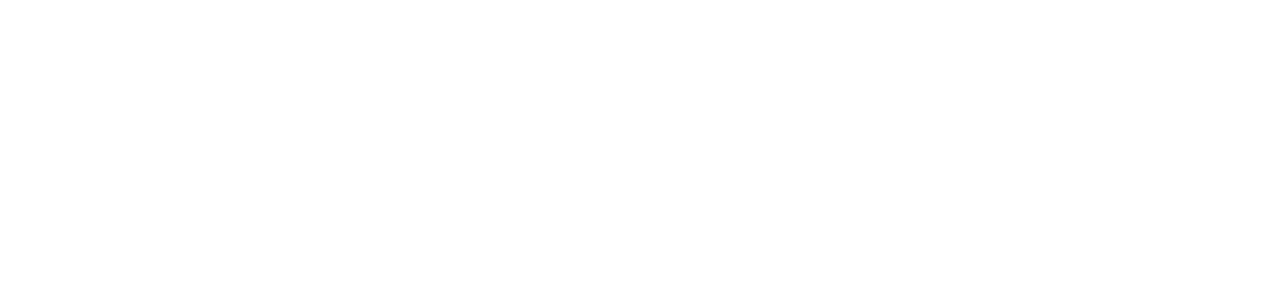
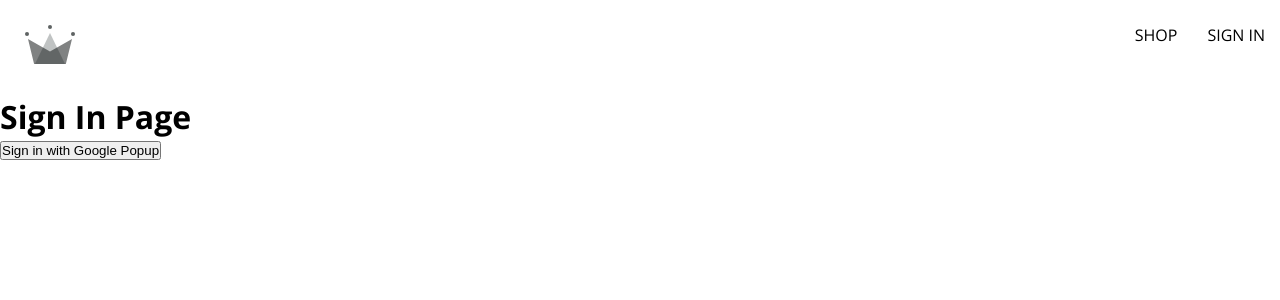
Before and after one commit to artpavel/e-shop-on-react, a React (Create React App) app: page /sign-in in a window 1280 px wide. Before the commit this address had no page. Shown: the top 300 px of the page. Built offline with nearby package versions, Linux system fonts and the light colour scheme.

Commit message:
add firebase and auth users

```diff
--- a/package.json
+++ b/package.json
@@ -6,6 +6,7 @@
     "@testing-library/jest-dom": "^5.16.4",
     "@testing-library/react": "^13.3.0",
     "@testing-library/user-event": "^13.5.0",
+    "firebase": "^9.8.2",
     "react": "^18.1.0",
     "react-dom": "^18.1.0",
     "react-router-dom": "^6.3.0",
--- a/src/App.js
+++ b/src/App.js
@@ -1,25 +1,22 @@
 import Home from './routes/home/home.component';
-import { Routes, Route, Outlet } from 'react-router-dom';
+import { Routes, Route } from 'react-router-dom';
+import Navigation from './routes/navigation/navigation.component';
+import SignIn from './routes/sign-in/sign-in.component';
 
-const Navigation = () => {
-  return (<div>
-      <div>
-        <h1>THE NAVIGATION</h1>
-      </div>
-      <Outlet />
-    </div>);
-};
 
 const Shop = () => <h2>I'm SHOP</h2>;
 
 const App = () => {
 
-  return (<Routes>
+  return (
+    <Routes>
       <Route path="/" element={ <Navigation /> }>
         <Route index element={ <Home /> } />
         <Route path="shop" element={ <Shop /> } />
+        <Route path="sign-in" element={ <SignIn /> } />
       </Route>
-    </Routes>);
+    </Routes>
+  );
 };
 
 export default App;
--- a/src/index.scss
+++ b/src/index.scss
@@ -1,3 +1,9 @@
+*{
+  margin: 0;
+  padding: 0;
+  box-sizing: border-box;
+}
+
 body {
   margin: 0;
   font-family: 'Open Sans', sans-serif;
@@ -9,3 +15,8 @@
   font-family: source-code-pro, Menlo, Monaco, Consolas, 'Courier New',
     monospace;
 }
+
+a{
+  text-decoration: none;
+  color: black;
+}
--- /dev/null
+++ b/src/routes/navigation/navigation.component.js
@@ -0,0 +1,23 @@
+import { Outlet, Link } from 'react-router-dom';
+import { Fragment } from 'react';
+import { ReactComponent as CrwnLogo } from '../../assets/crown.svg';
+import './navigation.styles.scss'
+
+const Navigation = () => {
+  return (
+    <Fragment>
+      <div className="navigation">
+        <Link className="logo-container" to="/">
+          <CrwnLogo className='logo'/>
+        </Link>
+        <div className="nav-links-container">
+          <Link className="nav-link" to="/shop">SHOP</Link>
+          <Link className="nav-link" to="/sign-in">SIGN IN</Link>
+        </div>
+      </div>
+      <Outlet />
+    </Fragment>
+  );
+};
+
+export default Navigation;
--- /dev/null
+++ b/src/routes/navigation/navigation.styles.scss
@@ -0,0 +1,26 @@
+.navigation {
+  height: 70px;
+  width: 100%;
+  display: flex;
+  justify-content: space-between;
+  margin-bottom: 25px;
+
+  .logo-container {
+    height: 100%;
+    width: 70px;
+    padding: 25px;
+  }
+
+  .nav-links-container {
+    width: 50%;
+    height: 100%;
+    display: flex;
+    align-items: center;
+    justify-content: flex-end;
+
+    .nav-link {
+      padding: 10px 15px;
+      cursor: pointer;
+    }
+  }
+}
--- /dev/null
+++ b/src/routes/sign-in/sign-in.component.js
@@ -0,0 +1,20 @@
+import React from 'react';
+import { signInWithGooglePopup } from '../../utils/firebase/firebase.utils';
+import { createUserDocumentFromAuth } from '../../utils/firebase/firebase.utils';
+
+const SignIn = () => {
+  // create or check user
+  const logGoogleUser = async () => {
+    const response = await signInWithGooglePopup();
+    const userDocRef = await createUserDocumentFromAuth(response.user);
+  };
+
+  return (
+    <div>
+      <h1>Sign In Page</h1>
+      <button onClick={ logGoogleUser }>Sign in with Google Popup</button>
+    </div>
+  );
+};
+
+export default SignIn;
--- /dev/null
+++ b/src/utils/firebase/firebase.utils.js
@@ -0,0 +1,60 @@
+import { initializeApp } from 'firebase/app';
+import {
+  getAuth,
+  signInWithRedirect,
+  signInWithPopup,
+  GoogleAuthProvider
+} from 'firebase/auth';
+
+import { getFirestore, doc, getDoc, setDoc } from 'firebase/firestore';
+
+// initialization
+const firebaseConfig = {
+  apiKey: 'AIzaSyCtCdWVEuY-zVS2kPh4L_uwiRGo85aQE_c',
+  authDomain: 'crwn-db-f86e9.firebaseapp.com',
+  projectId: 'crwn-db-f86e9',
+  storageBucket: 'crwn-db-f86e9.appspot.com',
+  messagingSenderId: '371460497986',
+  appId: '1:371460497986:web:1c9b65bb4d0c8064c5c3db'
+};
+
+// Initialize Firebase
+const firebaseApp = initializeApp(firebaseConfig);
+
+const provider = new GoogleAuthProvider();
+provider.setCustomParameters({
+  prompt: 'select_account'
+});
+
+export const auth = getAuth();
+export const signInWithGooglePopup = () => signInWithPopup(auth, provider);
+
+// data base
+export const db = getFirestore();
+
+// create or check user in my db
+export const createUserDocumentFromAuth = async userAuth => {
+  const userDocRef = doc(db, 'users', userAuth.uid);
+  const userSnapshot = await getDoc(userDocRef);
+
+  // if user data doesn't exist / set the document with data from userAuth in collection
+  // if user data exists
+  if (!userSnapshot.exists()) {
+    const { displayName, email } = userAuth;
+    const createdAt = new Date();
+
+    try {
+      await setDoc(userDocRef, {
+        displayName,
+        email,
+        createdAt
+      });
+    } catch (error) {
+      console.log('error creating the user', error.message);
+    }
+  }
+
+  // if user data exits
+  return userDocRef
+
+};
```
Also changed, not shown: src/assets/crown.svg (added), 1 other file (tests, documents, lock files or other folders).
